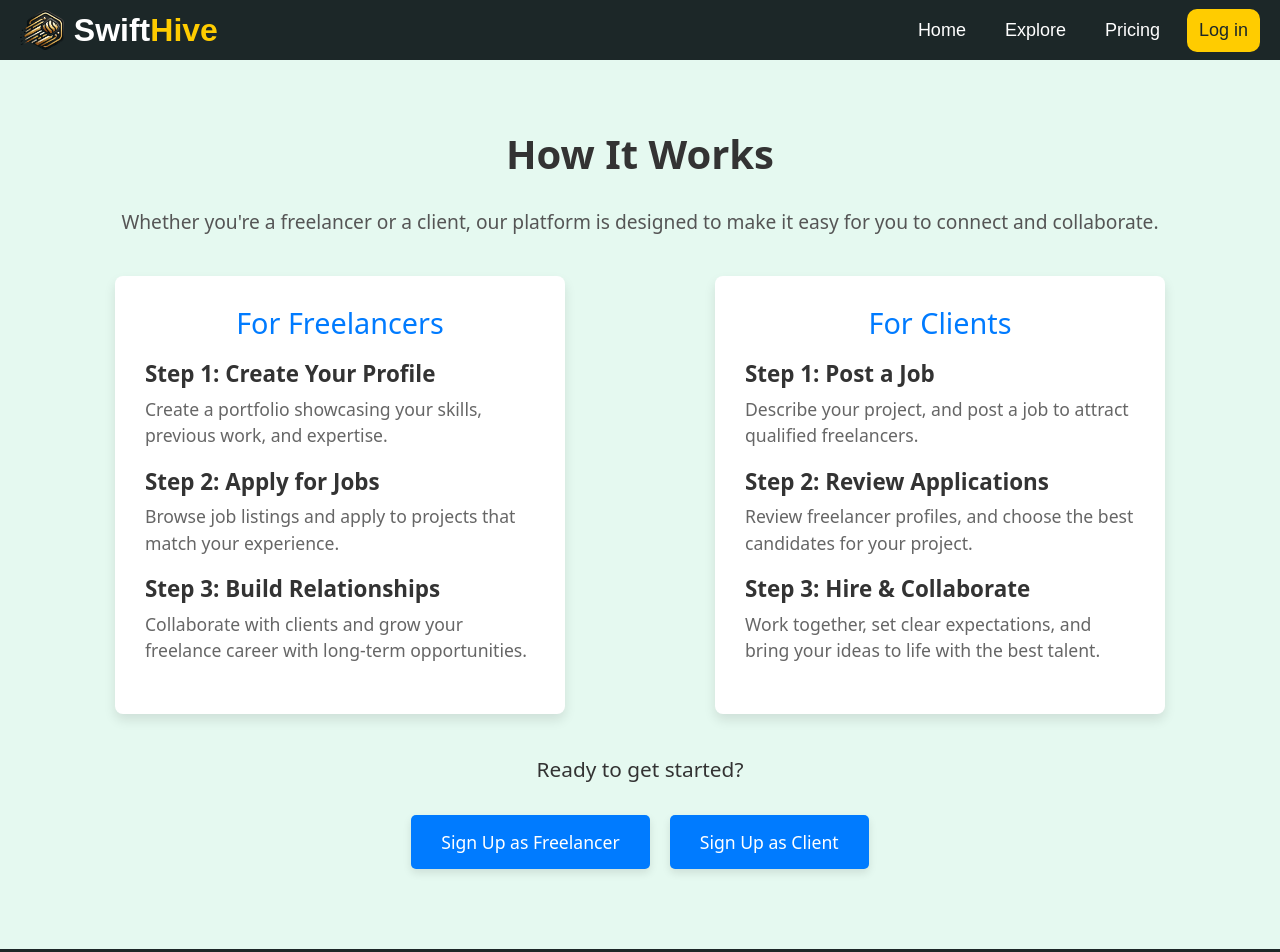
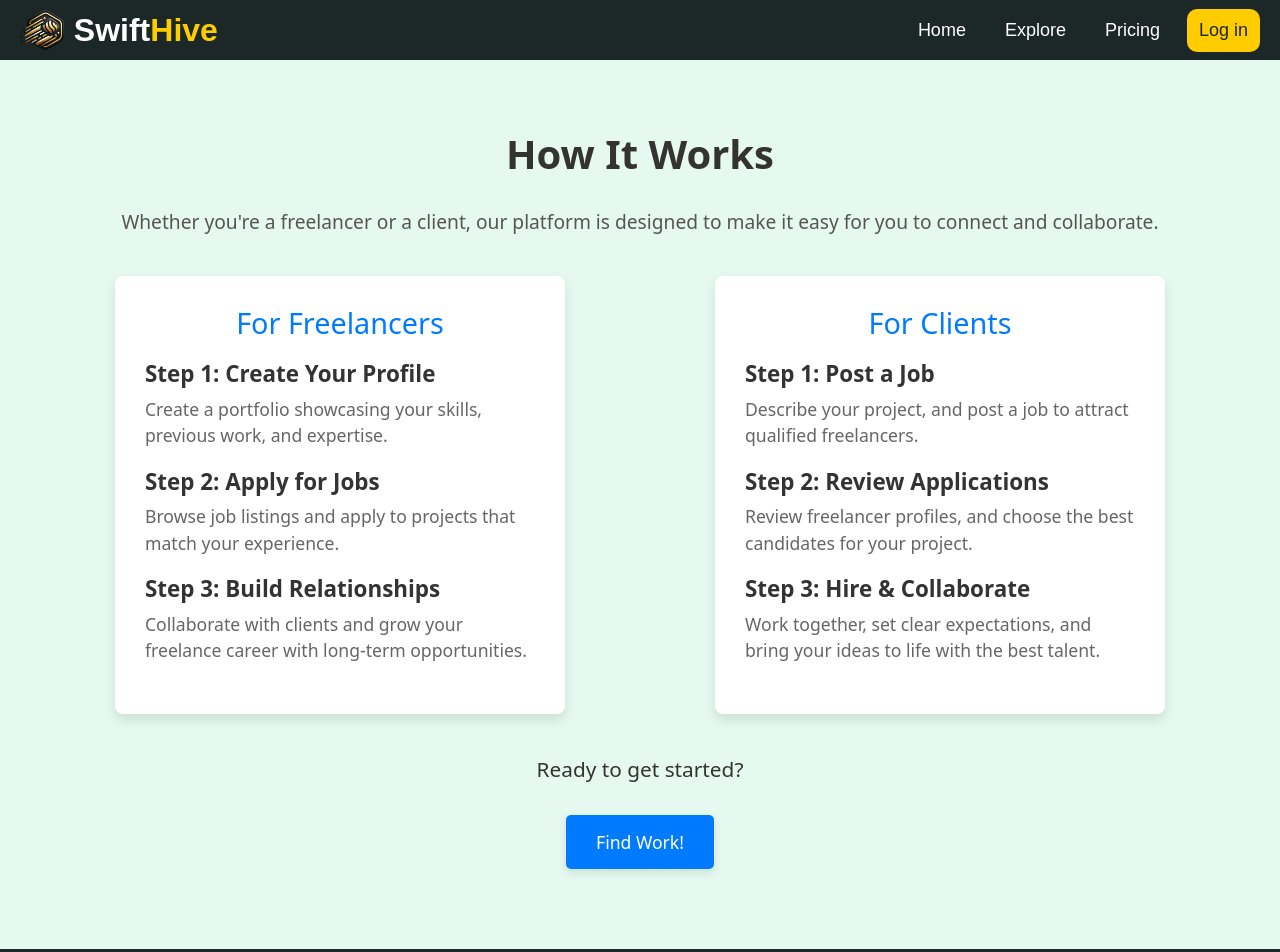
Before and after one commit to Vretinger/swifthive, a React (Create React App) app: page /how-it-works in a window 1280 px wide. Shown: the top 952 px of the page. Built offline with nearby package versions, Linux system fonts and the light colour scheme.

Commit message:
Add signout buttons and functionality

```diff
--- a/src/components/Footer.js
+++ b/src/components/Footer.js
@@ -6,14 +6,15 @@ import { Link } from 'react-router-dom';
 import { useCurrentUser } from '../contexts/CurrentUserContext';
 
 const Footer = () => {
-  const currentUser = useCurrentUser();
+  const { currentUser, signOut } = useCurrentUser();
+
   const loggedInFotL = (
     <>
       <Link to="/" className={styles.link}>
         <FaHome className={styles.icon} />
           Home
       </Link>
-      <Link to="/" className={styles.link}>
+      <Link to="/" className={styles.link} onClick={signOut}>
         <FaSignOutAlt className={styles.icon} />
           Log Out
       </Link>
--- a/src/components/NavBar.js
+++ b/src/components/NavBar.js
@@ -4,7 +4,8 @@ import logo from '../assets/images/HiveLogo.png';
 import { useCurrentUser } from '../contexts/CurrentUserContext';
 
 const Navbar = () => {
-  const currentUser = useCurrentUser();
+  const { currentUser, signOut } = useCurrentUser();
+
   const loggedInNav = (
     <>
       <Link to="/dashboard" className={`${styles['navbar-button']}`}>
@@ -16,11 +17,9 @@ const Navbar = () => {
       <Link to="/profile" className={`${styles['navbar-button']}`}>
         Profile
       </Link>
-      <button
-        className={`${styles['navbar-button']} ${styles['logout-button']}`}
-      >
-        Logout
-      </button>
+      <Link to="/" className={`${styles['navbar-button']} ${styles['login-button']}`} onClick={signOut}>
+          Log Out
+      </Link>
     </>
   )
   const loggedOutNav = (
--- a/src/contexts/CurrentUserContext.js
+++ b/src/contexts/CurrentUserContext.js
@@ -14,9 +14,18 @@ export const CurrentUserProvider = ({ children }) => {
   const [currentUser, setCurrentUser] = useState(null);
   const navigate = useNavigate();
 
+  const signOut = () => {
+    // Clear user session
+    localStorage.removeItem('currentUser');
+    localStorage.removeItem('access_token');
+    setCurrentUser(null);
+
+    // Redirect
+    window.location.href = '/';
+  };
+
   const refreshAccessToken = useCallback(async () => {
     const refreshToken = localStorage.getItem("refresh_token");
-    console.log("Stored refreshToken:", refreshToken);
     if (!refreshToken) {
       console.warn("Refresh token is missing.");
       return null; // Don't throw an error, just return null
@@ -59,7 +68,7 @@ export const CurrentUserProvider = ({ children }) => {
   useEffect(() => {
     const storedUser = localStorage.getItem("currentUser");
     const accessToken = localStorage.getItem("access_token");
-    console.log("storedUser:", storedUser);
+
 
     if (storedUser && accessToken) {
       setCurrentUser(JSON.parse(storedUser));
@@ -109,7 +118,7 @@ export const CurrentUserProvider = ({ children }) => {
   }, [navigate, refreshAccessToken]); // Add refreshAccessToken as a dependency
 
   return (
-    <CurrentUserContext.Provider value={currentUser}>
+    <CurrentUserContext.Provider value={{currentUser, signOut}}>
       <SetCurrentUserContext.Provider value={setCurrentUser}>
         {children}
       </SetCurrentUserContext.Provider>
--- a/src/pages/Home.js
+++ b/src/pages/Home.js
@@ -5,9 +5,7 @@ import AboutIntro from "../components/AboutIntro";
 import FreelancerHome from "../components/FreelancerHome";
 
 const Home = () => {
-  const currentUser = useCurrentUser();
-
-  console.log('Current User:', currentUser); // Log the current user to inspect the data
+  const { currentUser } = useCurrentUser();
 
   return (
     <div>
--- a/src/pages/HowItWorks.js
+++ b/src/pages/HowItWorks.js
@@ -1,8 +1,24 @@
 import React from 'react';
 import { Link } from 'react-router-dom';
 import styles from '../styles/HowItWorks.module.css'; // Use your existing CSS module
+import { useCurrentUser } from '../contexts/CurrentUserContext';
 
 const HowItWorks = () => {
+  const currentUser = useCurrentUser();
+  const loggedIn = (
+    <>
+      <Link to="/find-work" className={styles.ctaButton}>Find Work!</Link>
+    </>
+  )
+
+  const loggedOut = (
+    <>
+      <Link to="/signup?tab=freelancer" className={styles.ctaButton}>Sign Up as Freelancer</Link>
+      <Link to="/signup?tab=client" className={styles.ctaButton}>Sign Up as Client</Link>
+    </>
+  )
+
+
   return (
     <section className={styles.howItWorks}>
       <div className={styles.container}>
@@ -49,8 +65,7 @@ const HowItWorks = () => {
 
         <div className={styles.ctaContainer}>
           <p className={styles.ctaText}>Ready to get started?</p>
-          <Link to="/signup?tab=freelancer" className={styles.ctaButton}>Sign Up as Freelancer</Link>
-          <Link to="/signup?tab=client" className={styles.ctaButton}>Sign Up as Client</Link>
+          {currentUser ? loggedIn : loggedOut}
         </div>
       </div>
     </section>
--- a/src/pages/auth/SignInForm.js
+++ b/src/pages/auth/SignInForm.js
@@ -66,6 +66,12 @@ const LoginPage = () => {
     } finally {
       setLoading(false); // Set loading to false after request completes
     }
+  };
+
+  const handleLogout = () => {
+    localStorage.removeItem("accessToken");
+    localStorage.removeItem("refreshToken");
+    axios.defaults.headers.common["Authorization"] = null; // Clear Authorization header
   };
 
 
```
